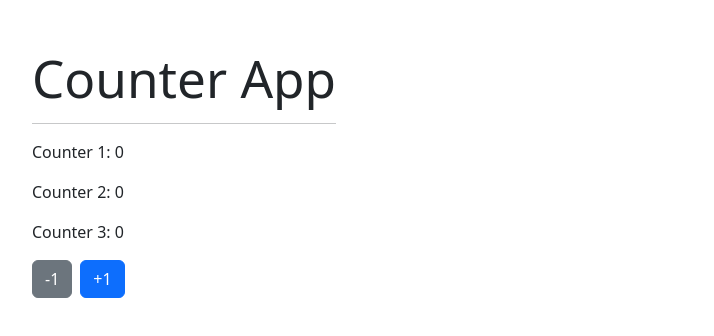
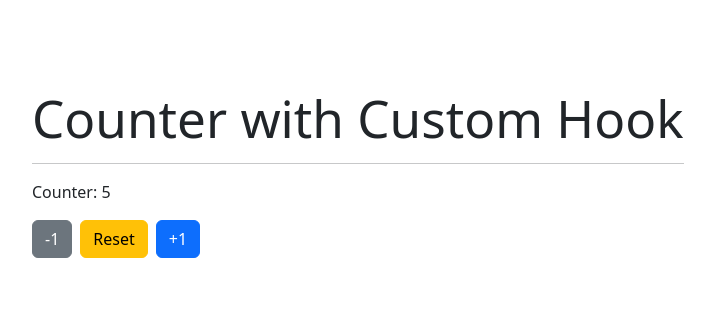
Before and after one commit to JaviKo500/05-hook-app, a React (Vite) app: page / in a window 1280 px wide. Shown: the part 226-562 px from the top of the page, without its empty margins (0-714 px from the left). Built offline with nearby package versions, Linux system fonts and the light colour scheme.

Commit message:
feat: implement useCounter hook for state management of a counter

```diff
--- /dev/null
+++ b/src/01-use-state/CounterWithCustomHook.tsx
@@ -0,0 +1,18 @@
+import { useCounter } from '../hooks/useCounter';
+
+export const CounterWithCustomHook = () => {
+  const initialValue = 5;
+  const { counter, decrement, increment, reset } = useCounter(initialValue);
+  return (
+    <>
+      <h1>Counter with Custom Hook</h1>
+      <hr />
+      <p>Counter: {counter}</p>
+      <div className="d-flex justify-center gap-2">
+        <button className="btn btn-secondary" onClick={() =>  decrement(5) }>-1</button>
+        <button className="btn btn-warning" onClick={() => reset()}>Reset</button>
+        <button className="btn btn-primary" onClick={ () => increment(5) }>+1</button>
+      </div>
+    </>
+  );
+}
--- /dev/null
+++ b/src/hooks/useCounter.ts
@@ -0,0 +1,21 @@
+import { useState } from "react";
+
+export const useCounter = ( initialValue: number = 10 ) => {
+  const [counter, setCounter] = useState(initialValue);
+  const increment = ( value: number = 1 ) => {
+    setCounter(counter + value);
+  }
+  const decrement = ( value: number = 1 ) => {
+    if (counter === 0) return;
+    setCounter(counter - value);
+  }
+  const reset = (value?: number) => {
+    setCounter(value ?? initialValue);
+  }
+  return {
+    counter,
+    increment,
+    decrement,
+    reset,
+  };
+}
--- a/src/main.tsx
+++ b/src/main.tsx
@@ -1,11 +1,11 @@
 import { StrictMode } from 'react'
 import { createRoot } from 'react-dom/client'
 import './index.css'
-import { CounterApp } from './01-use-state/CounterApp.tsx'
+import { CounterWithCustomHook } from './01-use-state/CounterWithCustomHook.tsx'
 
 createRoot(document.getElementById('root')!).render(
   <StrictMode>
     {/* <App /> */}
-    <CounterApp />
+    <CounterWithCustomHook />
   </StrictMode>,
 )
```
